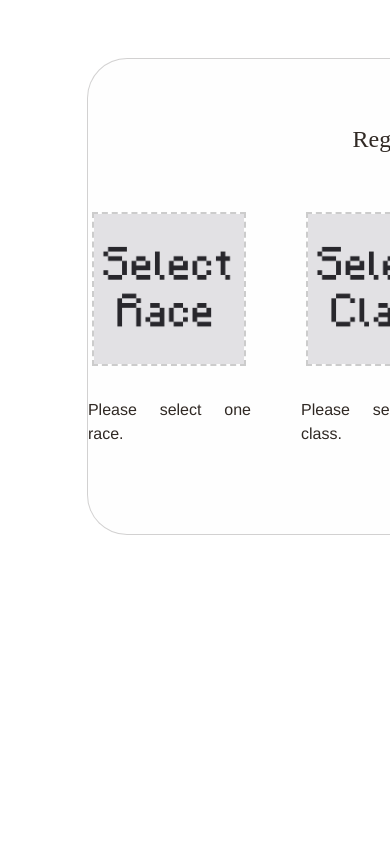
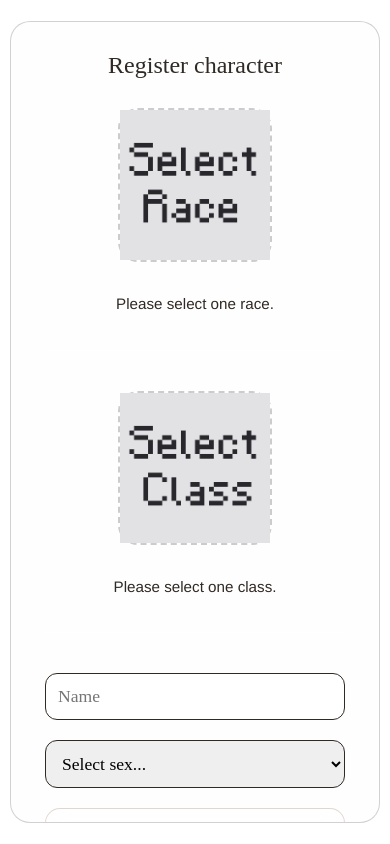
Before and after one commit to maaquin/Orwyn_rpg, a Next.js app: page /new-character in a window 390 px wide. Built offline with nearby package versions, Linux system fonts and the light colour scheme.

Commit message:
se soluciona error de sincronización con habilitación de respuestas y se crea el responsive de crear personaje

```diff
--- a/components/game/DataPlayer.jsx
+++ b/components/game/DataPlayer.jsx
@@ -5,7 +5,7 @@ import { Inventory } from "./Inventory";
 export const DataPlayer = ({ dataGame, toggleExpanded, isExpanded, setDataGame }) => {
     const { t } = useTranslation();
     const [player, setPlayer] = useState(null);
-    const [info, setInfo] = useState(false);
+    const [info, setInfo] = useState(true);
     const [inventory, setInventory] = useState(new Array(12).fill(null));
     const [equipment, setEquipment] = useState({
         left: null,
--- a/components/new game/NewCharacter.jsx
+++ b/components/new game/NewCharacter.jsx
@@ -248,7 +248,7 @@ export const NewCharacter = () => {
                 <div className="overlay-fade-onload" />
             )}
 
-            <div className="new-card">
+            <div className="new-card" style={{ overflowY: showRaceModal || showClassModal ? 'hidden' : 'auto' }}>
                 <p className="title-new-character">{t('data_player')}</p>
                 <div className="new-sub-container">
                     {/* Selección de Raza */}
@@ -314,6 +314,8 @@ export const NewCharacter = () => {
                             </div>
                         </form>
                     </div>
+                </div>
+            </div>
 
             {/* Modals */}
             <Modal
@@ -331,7 +333,5 @@ export const NewCharacter = () => {
                 grid={2}
             />
         </div>
-            </div>
-        </div>
     );
 };
--- a/styles/newGameStyles.css
+++ b/styles/newGameStyles.css
@@ -1,9 +1,10 @@
 .new-container {
     width: 100%;
-    height: 100%;
+    height: 100vh;
     display: flex;
     align-items: center;
     justify-content: center;
+    overflow: hidden;
 }
 
 .new-card {
@@ -12,31 +13,53 @@
     display: flex;
     flex-direction: column;
     align-items: center;
-    justify-content: center;
+    justify-content: flex-start;
     background: rgba(252, 251, 250, 0.279);
     backdrop-filter: blur(10px);
     -webkit-backdrop-filter: blur(10px);
     border: 1px solid rgba(39, 31, 31, 0.2);
     border-radius: 40px;
-    gap: 50px;
+    gap: 30px;
+    padding: 40px;
+    box-sizing: border-box;
+
+    /* Personalización de la barra de scroll */
+    scrollbar-width: thin;
+    scrollbar-color: #302924 rgba(255, 255, 255, 0.1);
+}
+
+/* Scrollbar para Webkit (Chrome, Safari) */
+.new-card::-webkit-scrollbar {
+    width: 8px;
+}
+.new-card::-webkit-scrollbar-track {
+    background: rgba(255, 255, 255, 0.1);
+    border-radius: 4px;
+}
+.new-card::-webkit-scrollbar-thumb {
+    background-color: #302924;
+    border-radius: 4px;
 }
 
 .new-sub-container {
     width: 100%;
-    height: 55%;
+    height: auto; /* Quitamos altura fija para permitir flexibilidad */
     position: relative;
     display: flex;
     flex-direction: row;
-    align-items: start;
+    align-items: flex-start; /* Alineación superior */
     justify-content: center;
     gap: 50px;
+    flex-wrap: wrap; /* Permite que los elementos bajen si no caben */
 }
 
 .title-new-character {
     font-size: 3.5rem;
     margin: 0;
+    text-align: center;
 }
 
+/* ... (Tus estilos de race-grid, race-option, img-race-grid, selected se mantienen igual) ... */
 .race-grid {
     display: grid;
     grid-template-columns: repeat(3, 1fr);
@@ -74,6 +97,13 @@
     object-fit: cover;
 }
 
+/* ... Estilos del formulario ... */
+
+.data-player-container {
+    /* Agregamos un ancho mínimo para que no se aplaste */
+    min-width: 250px;
+}
+
 .data-player-container form {
     display: flex;
     flex-direction: column;
@@ -88,6 +118,8 @@
     padding: 10px;
     font-size: 1.3rem;
     font-family: 'Lora', serif;
+    width: 100%; /* Asegura que ocupen el espacio disponible */
+    box-sizing: border-box;
 }
 
 .data-player-container select {
@@ -99,6 +131,8 @@
     display: flex;
     flex-direction: row;
     gap: 30px;
+    width: 100%;
+    justify-content: center;
 }
 
 .data-player-container button {
@@ -109,6 +143,8 @@
     border-radius: 15px;
     font-size: 1.3rem;
     transition: all .3s;
+    padding: 10px 20px; /* Padding explícito */
+    cursor: pointer;
 }
 
 .data-player-container button:hover {
@@ -116,24 +152,22 @@
     color: #fff;
 }
 
+/* ... Estilos del Modal ... */
+
 .modal-overlay {
     position: fixed;
     inset: 0;
-    background: rgba(57, 49, 40, 0.256);
-    backdrop-filter: blur(10px);
-    -webkit-backdrop-filter: blur(10px);
-    border: 1px solid rgba(39, 31, 31, 0.2);
-    border-radius: 40px;
+    background: rgba(57, 49, 40, 0.6); /* Un poco más oscuro para mejor contraste */
+    backdrop-filter: blur(5px); /* Reducir blur para rendimiento en móviles */
+    -webkit-backdrop-filter: blur(5px);
     display: flex;
     justify-content: center;
     align-items: center;
     z-index: 999;
     transition: all 0.3s;
-
     opacity: 0;
     transform: scale(0.95);
     pointer-events: none;
-    transition: opacity 0.3s ease, transform 0.3s ease;
 }
 
 .modal-overlay.active {
@@ -144,21 +178,26 @@
 
 .modal-content {
     background: white;
-    padding: 1rem;
+    padding: 2rem;
     border-radius: 10px;
     max-width: 500px;
     width: 90%;
     position: relative;
+    max-height: 80vh; /* Evita que el modal sea más alto que la pantalla */
+    overflow-y: auto; /* Scroll dentro del modal si es necesario */
 }
 
 .close-btn {
     position: absolute;
-    top: 8px;
+    top: 10px;
     right: 10px;
-    font-size: 1.5rem;
+    font-size: 2rem;
     border: none;
     background: none;
     cursor: pointer;
+    z-index: 10;
+    padding: 0 10px;
+    border: solid 1.5px #302924;
 }
 
 .options-grid {
@@ -166,10 +205,16 @@
     gap: 1rem;
     margin-top: 1rem;
     text-align: center;
+    /* Ajustamos el grid para móviles automáticamente si el prop JS falla */
+    grid-template-columns: repeat(auto-fit, minmax(100px, 1fr)) !important;
 }
 
 .option-item {
     cursor: pointer;
+    display: flex;
+    flex-direction: column;
+    align-items: center;
+    justify-content: center;
 }
 
 .option-item img {
@@ -177,6 +222,8 @@
     height: 80px;
     object-fit: contain;
 }
+
+/* ... Estilos de selección de imagen principal ... */
 
 .selected-image-display,
 .selected-image-display-true {
@@ -186,12 +233,13 @@
     justify-content: center;
     cursor: pointer;
     margin-bottom: 1rem;
+    border-radius: 20px; /* Suavizar bordes */
+    background-color: rgba(255,255,255,0.2);
 }
 
 .selected-image-display {
     width: 150px;
     height: 150px;
-
 }
 
 .selected-image-display-true {
@@ -204,6 +252,7 @@
 .selected-image-display-true img {
     height: 100%;
     width: 100%;
+    object-fit: contain;
 }
 
 .section-info-new-character {
@@ -213,12 +262,14 @@
 .section-info-new-character h1 {
     font-size: 2rem;
     margin: 0;
+    margin-bottom: 10px;
 }
 
 .section-info-new-character p {
     display: block;
     text-align: justify;
     font-family: Helvetica, Arial, sans-serif;
+    line-height: 1.4;
 }
 
 .race-container {
@@ -228,15 +279,13 @@
     align-items: center;
 }
 
-
 .toast-notification {
+    /* ... (Mismo código) ... */
     position: fixed;
     top: 20px;
     right: 20px;
-    background: rgba(177, 79, 79, 0.543);
+    background: rgba(177, 79, 79, 0.9); /* Más opaco */
     color: #fff;
-    backdrop-filter: blur(10px);
-    -webkit-backdrop-filter: blur(10px);
     padding: 12px 20px;
     border-radius: 8px;
     box-shadow: 0 0 10px rgba(0, 0, 0, 0.2);
@@ -245,22 +294,116 @@
 }
 
 @keyframes fadeInOut {
-    0% {
-        opacity: 0;
-        transform: translateY(-10px);
+    0% { opacity: 0; transform: translateY(-10px); }
+    10% { opacity: 1; transform: translateY(0); }
+    90% { opacity: 1; }
+    100% { opacity: 0; transform: translateY(-10px); }
+}
+
+/* =========================================
+   MEDIA QUERIES (RESPONSIVE)
+   ========================================= */
+
+/* Laptops pequeños y Tablets (max-width: 1024px) */
+@media (max-width: 1024px) {
+    .new-card {
+        width: 90%;
+        height: 90%;
+        padding: 20px;
     }
 
-    10% {
-        opacity: 1;
-        transform: translateY(0);
+    .title-new-character {
+        font-size: 2.5rem;
     }
 
-    90% {
-        opacity: 1;
+    .new-sub-container {
+        gap: 30px;
+    }
+}
+
+/* Móviles y Tablets verticales (max-width: 768px) */
+@media (max-width: 768px) {
+    .new-container {
+        /* En móviles a veces la barra de dirección tapa vh, usamos altura dinámica */
+        height: 100vh;
+        height: 100dvh;
     }
 
-    100% {
-        opacity: 0;
-        transform: translateY(-10px);
+    .new-card {
+        width: 95%;
+        height: 95%;
+        border-radius: 20px;
+        padding: 20px 10px; /* Menos padding lateral */
+        gap: 20px;
+        /* Importante: aseguramos que el contenido se apile y se pueda scrollear */
+        justify-content: flex-start;
+    }
+
+    .new-sub-container {
+        flex-direction: column; /* Apilar verticalmente */
+        align-items: center;
+        gap: 40px;
+    }
+
+    .title-new-character {
+        font-size: 2rem; /* Título más pequeño */
+        margin-top: 10px;
+    }
+
+    .race-container {
+        width: 100%;
+        max-width: 300px; /* Limitar el ancho al apilarse */
+        border-bottom: 1px solid rgba(255,255,255,0.2); /* Separador visual */
+        padding-bottom: 20px;
+    }
+
+    /* Quitar borde del último elemento para que no se vea feo */
+    .data-player-container {
+        width: 100%;
+        max-width: 300px;
+        padding-bottom: 20px;
+    }
+
+    .section-info-new-character {
+        max-width: 100%; /* Texto ocupa el ancho disponible */
+        text-align: center;
+    }
+
+    .section-info-new-character p {
+        text-align: center; /* Mejor lectura en móvil centrado bajo la imagen */
+        font-size: 0.95rem;
+    }
+
+    /* Ajustar inputs para dedos */
+    .data-player-container input,
+    .data-player-container select,
+    .data-player-container button {
+        font-size: 1.1rem;
+        padding: 12px;
+    }
+
+    /* Modal Grid en móvil: 2 columnas forzadas para que se vean bien las opciones */
+    .options-grid {
+        grid-template-columns: repeat(2, 1fr) !important;
     }
 }
+
+/* Pantallas muy pequeñas (max-width: 400px) */
+@media (max-width: 400px) {
+    .title-new-character {
+        font-size: 1.8rem;
+    }
+
+    .new-card {
+        padding: 15px 5px;
+    }
+
+    .buttons-new-character {
+        flex-direction: column; /* Botones uno encima del otro */
+        gap: 10px;
+    }
+
+    .buttons-new-character button {
+        width: 100%;
+    }
+}
```
Also changed, not shown: components/game/ChatComponent.jsx (+21 -1 lines). Lines whose indentation alone changed are shown as unchanged.
